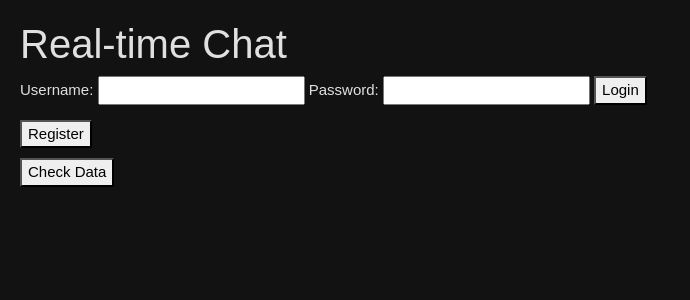
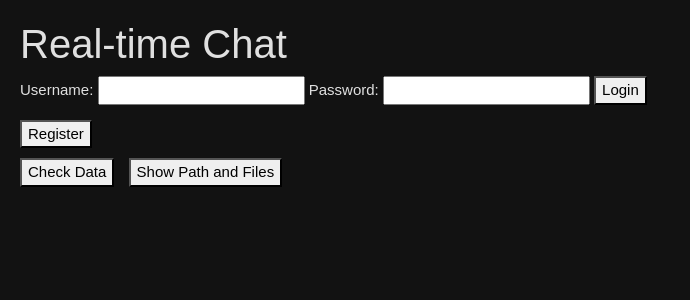
Before and after one commit to rabboost/chat27, a Flask app: page / in a window 1280 px wide. Shown: the top 300 px of the page, without its empty margins (0-690 px from the left). Run offline with Flask 2, Linux system fonts and the light colour scheme; data comes from the database, SQL or seed files in the repository; both versions use the stored data as it was after the commit; some libraries are stand-ins or nearby versions.

Commit message:
added button path and files

```diff
--- a/app.py
+++ b/app.py
@@ -419,5 +419,21 @@ def check_data():
     </html>
     """
 
+import os
+from flask import jsonify
+
+@app.route('/get_path_files')
+def get_path_files():
+    try:
+        current_path = os.path.abspath(os.getcwd())
+        files = os.listdir(current_path)
+        return jsonify({
+            'path': current_path,
+            'files': files
+        })
+    except Exception as e:
+        logger.error(f"Error getting path and files: {e}")
+        return jsonify({'error': 'Failed to get path and files'}), 500
+
 if __name__ == '__main__':
     socketio.run(app, debug=True)
--- a/templates/index.html
+++ b/templates/index.html
@@ -95,7 +95,9 @@
     {% endif %}
 
     <button id="checkDataBtn" style="margin-top: 10px;">Check Data</button>
+    <button id="showPathFilesBtn" style="margin-left: 10px; margin-top: 10px;">Show Path and Files</button>
     <iframe id="dataFrame" src="" style="width: 100%; height: 400px; display: none; border: 1px solid #ccc; margin-top: 10px;"></iframe>
+    <div id="pathFilesFrame" style="display: none; margin-top: 10px; padding: 10px; border: 1px solid #ccc; background-color: #1e1e1e; color: #e0e0e0; max-height: 400px; overflow-y: auto;"></div>
 
     <script>
         document.addEventListener('DOMContentLoaded', function() {
@@ -208,6 +210,36 @@
                     frame.src = '';
                 }
             };
+
+            // Toggle path and files display and fetch data
+            document.getElementById('showPathFilesBtn').onclick = function() {
+                var frame = document.getElementById('pathFilesFrame');
+                if(frame.style.display === 'none') {
+                    fetch('/get_path_files')
+                        .then(response => response.json())
+                        .then(data => {
+                            if(data.error) {
+                                frame.innerHTML = '<p style="color: red;">Error: ' + data.error + '</p>';
+                            } else {
+                                var html = '<h4>Current Path:</h4><p>' + data.path + '</p>';
+                                html += '<h4>Files:</h4><ul>';
+                                data.files.forEach(function(file) {
+                                    html += '<li>' + file + '</li>';
+                                });
+                                html += '</ul>';
+                                frame.innerHTML = html;
+                            }
+                            frame.style.display = 'block';
+                        })
+                        .catch(error => {
+                            frame.innerHTML = '<p style="color: red;">Error fetching data</p>';
+                            frame.style.display = 'block';
+                        });
+                } else {
+                    frame.style.display = 'none';
+                    frame.innerHTML = '';
+                }
+            };
         });
 
         // Add event listeners for register form toggle
```
Also changed, not shown: chat.db.
